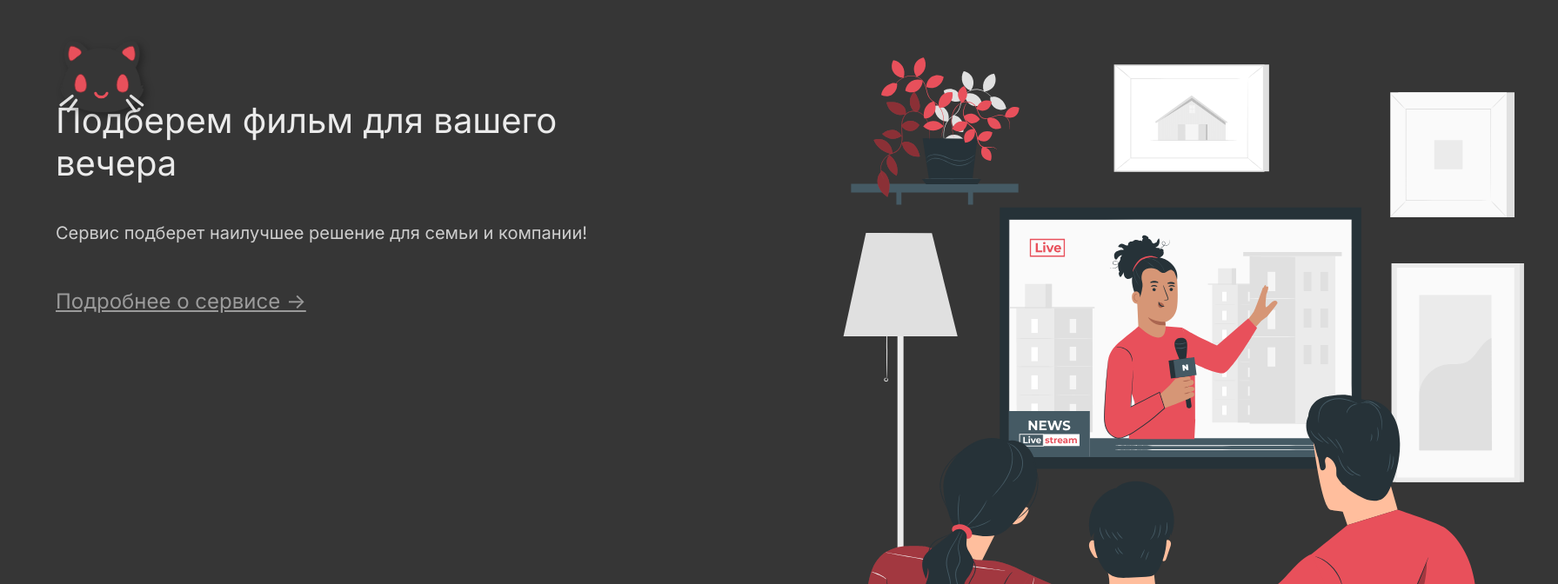
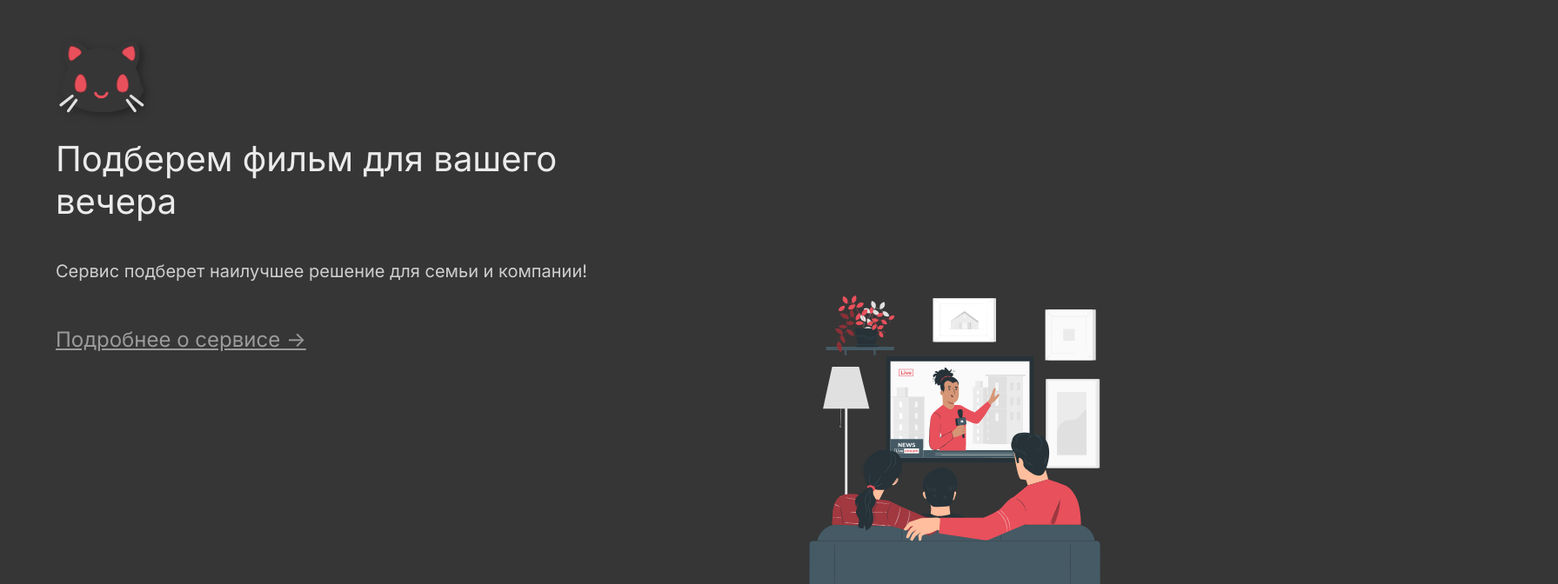
Before and after one commit to r10k5/pickYourMovie, a Vue app in the folder pickYourMovie/: page / in a window 1280 px wide. Shown: the top 672 px of the page at 87% size, 1791 px wide, since content can reach past the window. Built offline with nearby package versions, Linux system fonts and the light colour scheme.

Commit message:
картинку пофиксила

```diff
--- a/pickYourMovie/src/views/HomeView.vue
+++ b/pickYourMovie/src/views/HomeView.vue
@@ -26,9 +26,9 @@ function createSession() {
         Попробовать
       </button>
     </div>
-    <div class="image">
-      <AppIcon width="861px" height="870px" />
-    </div>
+    <AppIcon width="100%" height="100%" class="image">
+
+    </AppIcon>
 </div>
 </template>
 
@@ -42,7 +42,6 @@ function createSession() {
   align-items: center;
   height: 100%;
   margin: auto;
-  margin-top: -80px;
 }
 .text-content {
   display: flex;
@@ -55,6 +54,8 @@ function createSession() {
 }
 .image {
   margin-left: 166px;
+  max-width: 870px;
+  max-height: 870px;
 }
 .header {
   color: #EBEBEB;
```
